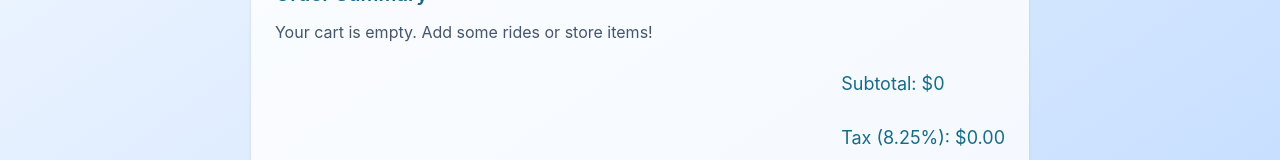
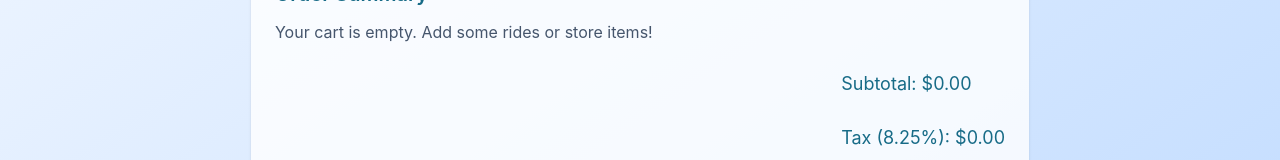
Before and after one commit to yenminh269/Themepark, a React (Vite) app: page /checkout in a window 1280 px wide. Shown: the part 215-375 px from the top of the page. Built offline with nearby package versions, Linux system fonts and the light colour scheme; sample sign-in values are in the browser's storage.

Commit message:
'fix(checkout page): update total calculation'

```diff
--- a/src/components/layouts/customer/CheckoutPage.jsx
+++ b/src/components/layouts/customer/CheckoutPage.jsx
@@ -127,7 +127,7 @@ export default function CheckoutPage() {
 
           <div className="!flex !justify-end !mt-4">
             <div className="!text-lg !text-[#176B87]">
-              <p>Subtotal: ${total}</p>
+              <p>Subtotal: ${total.toFixed(2)}</p>
               <p>Tax (8.25%): ${tax.toFixed(2)}</p>
               <h4 >Total: ${grandTotal.toFixed(2)}</h4>
             </div>
```
